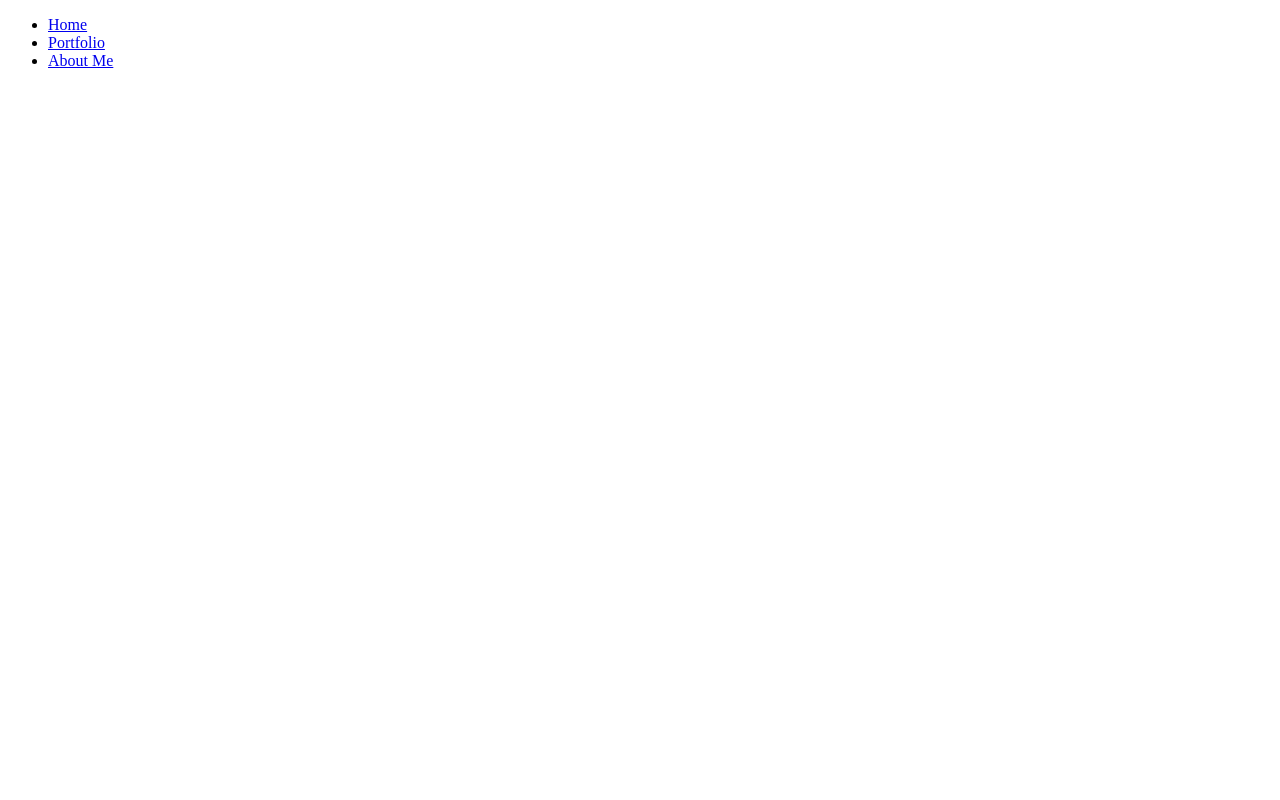
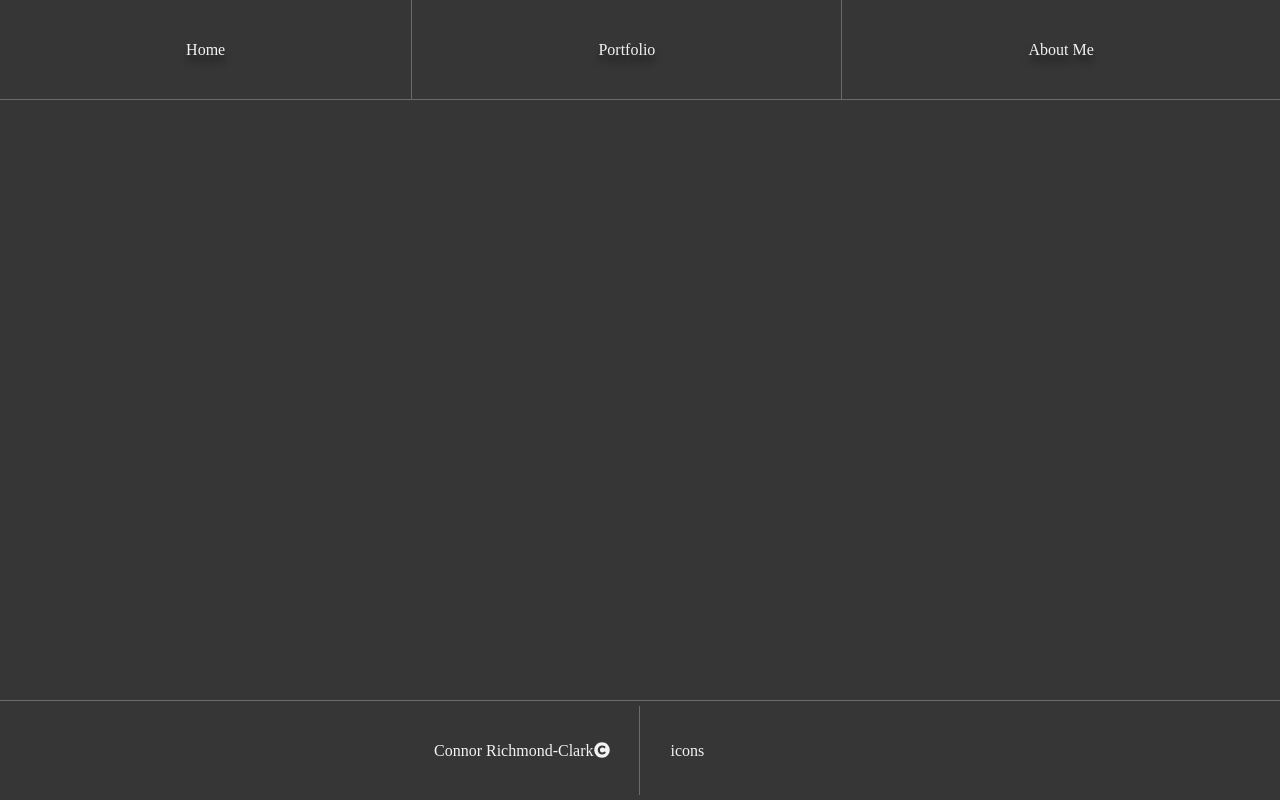
Before and after one commit to crichmond-clark/portfolio, a Gatsby site: page / in a window 1280 px wide. Built offline with nearby package versions, Linux system fonts and the light colour scheme; Gatsby itself is replaced by a stand-in of ours.

Commit message:
added navbar and footer + added font awesome to project

```diff
--- a/gatsby-config.js
+++ b/gatsby-config.js
@@ -5,5 +5,12 @@
  */
 
 module.exports = {
-  /* Your site config here */
-}
+  plugins: [
+    {
+      resolve: 'gatsby-plugin-sass',
+      options: {
+        includePaths: ['src/sass'],
+      },
+    },
+  ],
+};
--- a/package.json
+++ b/package.json
@@ -15,7 +15,12 @@
   },
   "dependencies": {
     "@fortawesome/fontawesome-free": "^5.12.1",
+    "@fortawesome/fontawesome-svg-core": "^1.2.27",
+    "@fortawesome/free-solid-svg-icons": "^5.12.1",
+    "@fortawesome/react-fontawesome": "^0.1.8",
     "gatsby": "^2.19.7",
+    "gatsby-plugin-sass": "^2.1.29",
+    "node-sass": "^4.13.1",
     "react": "^16.12.0",
     "react-dom": "^16.12.0",
     "react-router-dom": "^5.1.2"
--- a/src/components/Footer.js
+++ b/src/components/Footer.js
@@ -0,0 +1,19 @@
+import React from 'react';
+import { FontAwesomeIcon } from '@fortawesome/react-fontawesome';
+import { faCoffee, faCopyright } from '@fortawesome/free-solid-svg-icons';
+import '../sass/footer.scss';
+
+const Footer = () => {
+  return (
+    <footer className="footer">
+      <p>
+        Connor Richmond-Clark
+        <FontAwesomeIcon icon={faCopyright} />
+      </p>
+      <span className="divider"></span>
+      <div>icons</div>
+    </footer>
+  );
+};
+
+export default Footer;
--- a/src/components/Header.js
+++ /dev/null
@@ -1,21 +0,0 @@
-import React from "react"
-
-const Header = () => {
-  return (
-    <nav>
-      <ul>
-        <li>
-          <a href="/index">Home</a>
-        </li>
-        <li>
-          <a href="/projects">Portfolio</a>
-        </li>
-        <li>
-          <a href="/aboutMe">About Me</a>
-        </li>
-      </ul>
-    </nav>
-  )
-}
-
-export default Header
--- /dev/null
+++ b/src/components/navigation.js
@@ -0,0 +1,22 @@
+import React from 'react';
+import '../sass/Navigation.scss';
+
+const Navigation = () => {
+  return (
+    <nav className="nav">
+      <ul className="nav-list">
+        <li className="nav-item">
+          <a href="/">Home</a>
+        </li>
+        <li className="nav-item">
+          <a href="/projects">Portfolio</a>
+        </li>
+        <li className="nav-item">
+          <a href="/aboutMe">About Me</a>
+        </li>
+      </ul>
+    </nav>
+  );
+};
+
+export default Navigation;
--- a/src/pages/index.js
+++ b/src/pages/index.js
@@ -1,12 +1,16 @@
-import React from "react"
-import Header from "../components/Header"
+import React from 'react';
+import Navigation from '../components/navigation';
+import Footer from '../components/footer';
+import '../sass/global.scss';
+import '../sass/index.scss';
 
 const IndexPage = () => {
   return (
-    <div>
-      <Header />
+    <div className="container">
+      <Navigation />
+      <Footer />
     </div>
-  )
-}
+  );
+};
 
-export default IndexPage
+export default IndexPage;
--- a/src/sass/Footer.scss
+++ b/src/sass/Footer.scss
@@ -0,0 +1,23 @@
+.footer {
+  align-self: end;
+  border-top: inset 1px rgba(243, 243, 243, .5);
+  height: 6.25rem;
+  display: grid;
+  grid-template-columns: 1fr .1fr 1fr;
+  align-items: center;
+
+  p {
+    justify-self: end;
+  }
+
+
+
+}
+
+.divider {
+  width: 1px;
+  height: 90%;
+  // background: rgba(243, 243, 243, .5);
+  border-right: outset 1px rgba(243, 243, 243, .5);
+  justify-self: center;
+}
--- /dev/null
+++ b/src/sass/global.scss
@@ -0,0 +1,26 @@
+*,
+*::after,
+*::before {
+  margin: 0;
+  padding: 0;
+  box-sizing: inherit;
+  font-family: 'Montserrat', 'open-sans';
+  color: #f3f3f3;
+}
+
+
+body {
+  box-sizing: border-box;
+  padding: 0;
+  background: #363636;
+}
+
+
+ul {
+  list-style: none;
+}
+
+a {
+  text-decoration: none;
+
+}
--- a/src/sass/index.scss
+++ b/src/sass/index.scss
@@ -0,0 +1,5 @@
+.container {
+  background: #363636;
+  display: grid;
+  height: 100vh;
+}
--- /dev/null
+++ b/src/sass/navigation.scss
@@ -0,0 +1,28 @@
+.nav-list {
+  // display: grid;
+  // grid-template-columns: repeat(3, minmax(0, 1fr));
+  display: flex;
+  height: 6.25rem
+}
+
+.nav-item {
+  border: outset 1px rgba(243, 243, 243, .5);
+  border-top: none;
+  flex-grow: 1;
+  display: flex;
+  border-left: none;
+
+  a {
+    flex-grow: 1;
+    display: flex;
+    justify-content: center;
+    align-items: center;
+    text-shadow: 0 7px 7px rgba(0, 0, 0, .5);
+  }
+
+  &:last-child {
+    border-right: none;
+  }
+}
+
+.nav {}
```
Also changed, not shown: gatsby.browser.config.js (added), src/sass/Header.scss (deleted), 2 other files.
